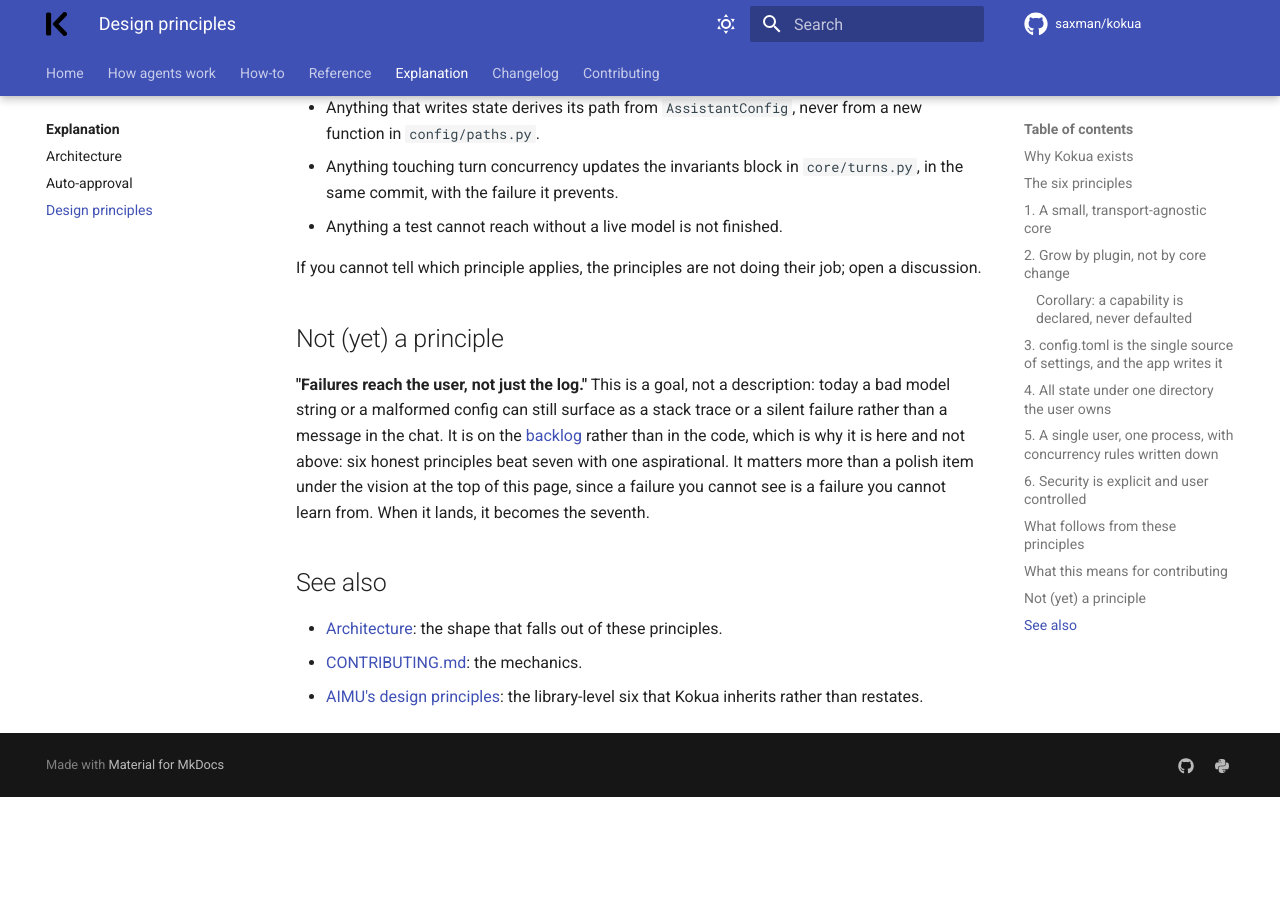
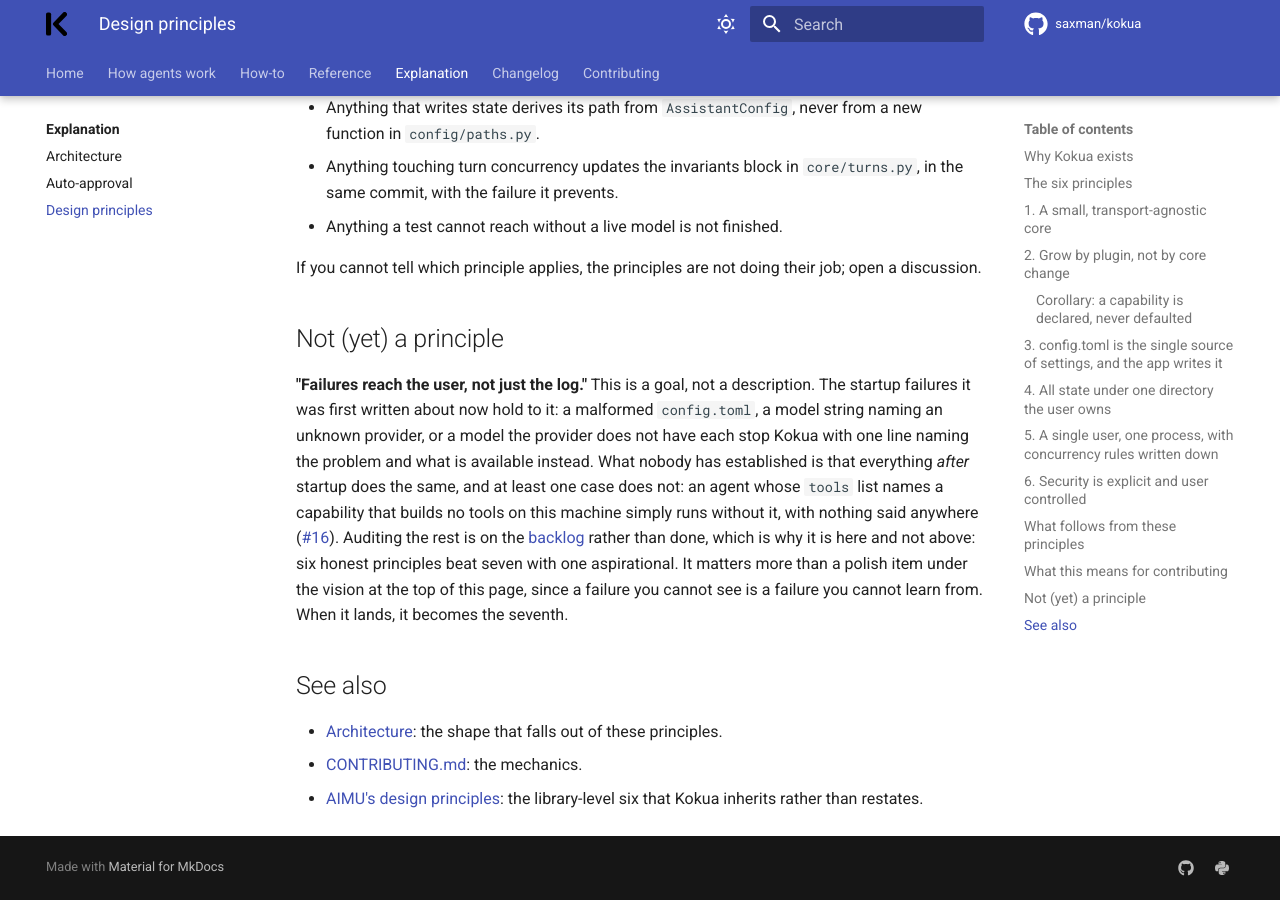
Before and after one commit to saxman/kokua, an MkDocs documentation site: the page built from docs/explanation/design-principles.md, in a window 1280 px wide and 900 px high, scrolled down 8675 px. Built offline with MkDocs 1.6.1 and Material for MkDocs 9.7.7, drawn with Linux system fonts in a browser that asks for light colours; comment, search, counter and statistics services are not loaded; before the commit the page ends 9472 px from its top, so only the background shows below that.

Commit message:
docs: link known limitations to their issues; restate the not-yet-a-principle examples
The startup failures design-principles.md cited (bad model string,
malformed config) now fail with one line naming the problem, so the
section names a case that is still silent instead (#16) and points at
the audit (#17). CHANGELOG's known limitations and the two entries
describing a filed gap (#4, #7) link their issues.

Co-Authored-By: Claude Opus 5.5 <noreply@anthropic.com>

```diff
--- a/docs/explanation/design-principles.md
+++ b/docs/explanation/design-principles.md
@@ -349,10 +349,15 @@ If you cannot tell which principle applies, the principles are not doing their j
 
 ## Not (yet) a principle
 
-**"Failures reach the user, not just the log."** This is a goal, not a description: today a bad model
-string or a malformed config can still surface as a stack trace or a silent failure rather than a
-message in the chat. It is on the [backlog](https://github.com/saxman/kokua/issues/17) rather than in the code, which is why it is
-here and not above: six honest principles beat seven with one aspirational. It matters more than a
+**"Failures reach the user, not just the log."** This is a goal, not a description. The startup
+failures it was first written about now hold to it: a malformed `config.toml`, a model string naming an
+unknown provider, or a model the provider does not have each stop Kokua with one line naming the
+problem and what is available instead. What nobody has established is that everything *after* startup
+does the same, and at least one case does not: an agent whose `tools` list names a capability that
+builds no tools on this machine simply runs without it, with nothing said anywhere
+([#16](https://github.com/saxman/kokua/issues/16)). Auditing the rest is on the
+[backlog](https://github.com/saxman/kokua/issues/17) rather than done, which is why it is here and not
+above: six honest principles beat seven with one aspirational. It matters more than a
 polish item under the vision at the top of this page, since a failure you cannot see is a failure you
 cannot learn from. When it lands, it becomes the seventh.
 
```
Also changed, not shown: CHANGELOG.md (+12 -6 lines), docs/explanation/architecture.md (+2 -1 lines).
